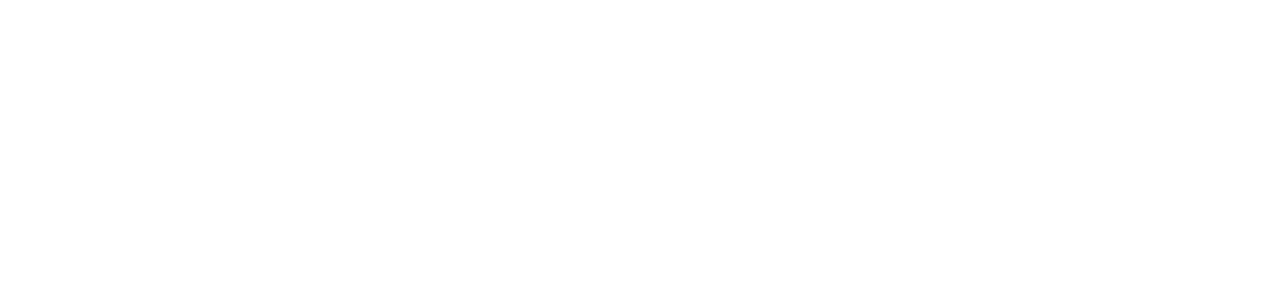
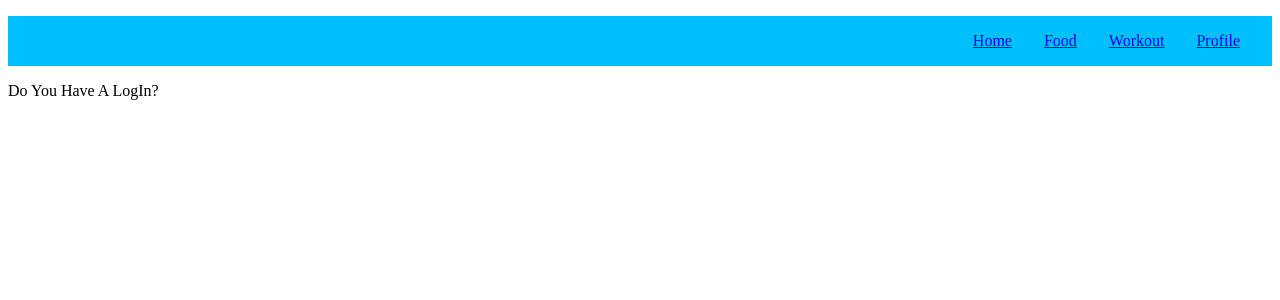
Before and after one commit to info340a-wi24/project-info-340-ab-group-5, a React (Create React App) app: page / in a window 1280 px wide. Before the commit this address had no page. Shown: the top 300 px of the page. Built offline with nearby package versions, Linux system fonts and the light colour scheme.

Commit message:
Almost Done with Browser Router and Partially Implemented NavBar

```diff
--- a/src/App.js
+++ b/src/App.js
@@ -1,5 +1,5 @@
 import React, { useState } from 'react'; //import React Component
-import { Routes, Route } from 'react-router-dom';
+import { Routes, Route, NavLink, Outlet } from 'react-router-dom';
 
 // Importing Other Components Here
 import Home from './Home';
@@ -8,18 +8,57 @@ import Profile from './Profile';
 import SignIn from './SignIn';
 import Workout from './Workout';
 
+function NavBar(props)
+{
+    return (
+        <nav>
+          <ul className='nav-list'>
+            <li className='nav-item'><NavLink to="/home">Home</NavLink></li>
+            <li className='nav-item'><NavLink to="/food">Food</NavLink></li>
+            <li className='nav-item'><NavLink to="/workout">Workout</NavLink></li>
+            <li className='nav-item'><NavLink to="/profile">Profile</NavLink></li>
+          </ul>
+        </nav>
+      );
+}
+
+let userIsLoggedIn = false;
+
+function RequireSignIn(props)
+{
+    if (!userIsLoggedIn)
+    {
+        return <p>Do You Have A LogIn?</p>
+    }
+    else
+    {
+        return <Outlet />
+    }
+}
+
 function App(props)
 {
     const [calories, setCalories] = useState(0);
     const [workoutTime, setWorkoutTime] = useState(0);
 
     return (
-        <Routes>
-            <Route path='home' element={<Home />} />
-            <Route path='food' element={<Food />} />
-            <Route path='workout' element={<Workout />} />
-            <Route path='profile' element={<Profile />} />
-        </Routes>
+        <main>
+            <div>
+                <NavBar />
+            </div>
+            <div>
+                <Routes>
+                    <Route element={<RequireSignIn />} >
+                        <Route path='profile' element={<Profile />} />
+                        <Route path='home' element={<Home />} />
+                        <Route path='food' element={<Food />} />
+                        <Route path='workout' element={<Workout />} />
+                        <Route path='*' element={<Home />} />
+                    </Route>
+                    <Route path='signin' element={<SignIn />} />
+                </Routes>
+            </div>
+        </main>
     );
 }
 
--- a/src/Food.js
+++ b/src/Food.js
@@ -0,0 +1,8 @@
+import React, { useState } from 'react'; //import React Component
+
+export default function FoodPage(props)
+{
+    return (
+        <p>Food Input Here</p>
+    );
+}
--- a/src/Home.js
+++ b/src/Home.js
@@ -0,0 +1,8 @@
+import React, { useState } from 'react'; //import React Component
+
+export default function HomePage(props)
+{
+    return (
+        <p>Home Page Here</p>
+    );
+}
--- a/src/Profile.js
+++ b/src/Profile.js
@@ -0,0 +1,8 @@
+import React, { useState } from 'react'; //import React Component
+
+export default function Home(props)
+{
+    return (
+        <p>Profile Here</p>
+    );
+}
--- a/src/SignIn.js
+++ b/src/SignIn.js
@@ -0,0 +1,8 @@
+import React, { useState } from 'react'; //import React Component
+
+export default function SignIn(props)
+{
+    return (
+        <p>SignIn Page Here</p>
+    );
+}
--- a/src/Workout.js
+++ b/src/Workout.js
@@ -0,0 +1,8 @@
+import React, { useState } from 'react'; //import React Component
+
+export default function Workout(props)
+{
+    return (
+        <p>Workout</p>
+    );
+}
--- a/src/index.css
+++ b/src/index.css
@@ -0,0 +1,23 @@
+* {
+    box-sizing: border-box;
+}
+
+nav .active {
+    background-color:#eee;
+    padding: .25em 1em;
+    border: 1px solid #ddd;
+}
+
+.nav-list {
+    align-items: center;
+    background: #00bfff;
+    display: flex;
+    justify-content: flex-end;
+    padding: 1rem 0;
+}
+
+.nav-item {
+    list-style: none;
+    margin-right: 2rem;
+    font-size: 1rem;
+}
```
